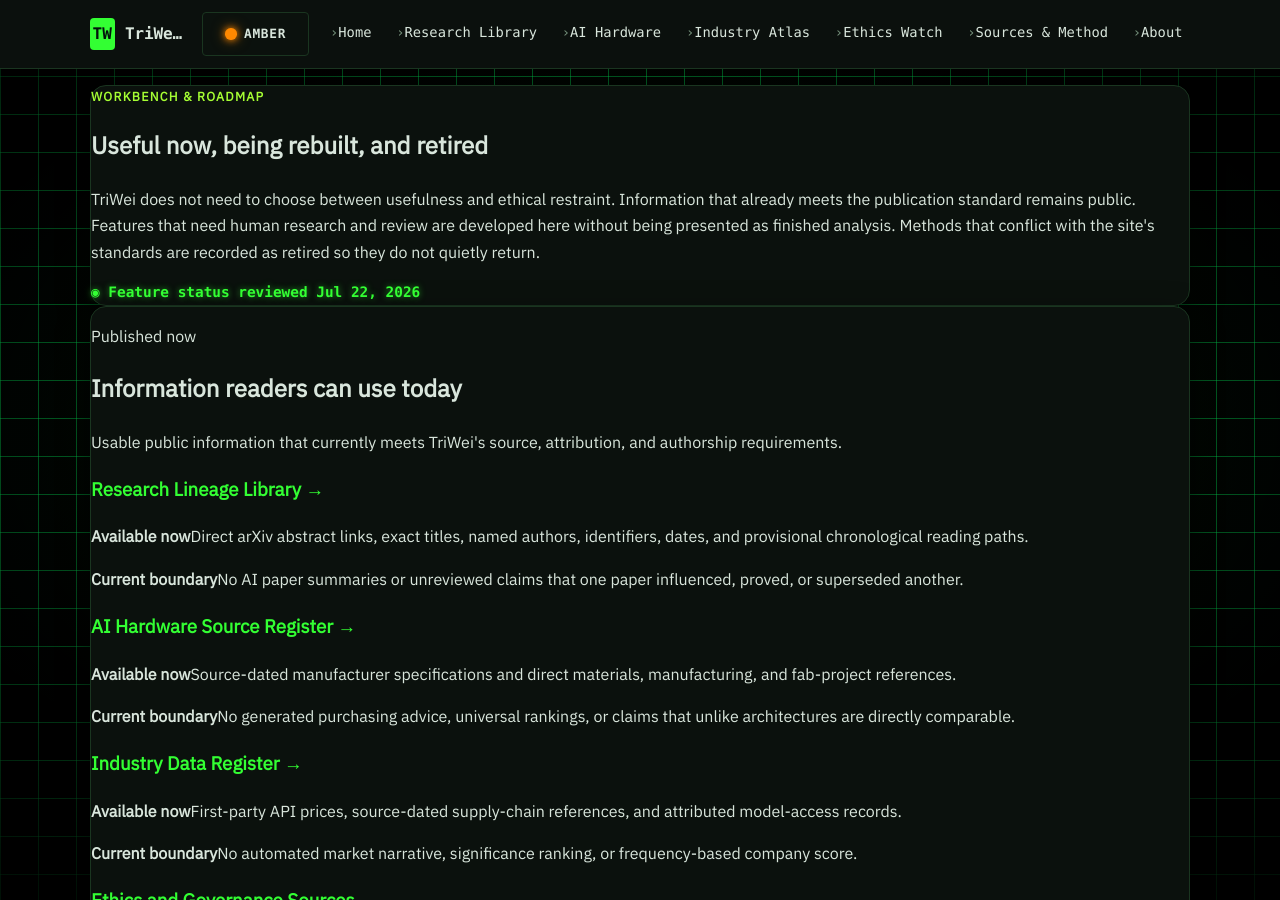
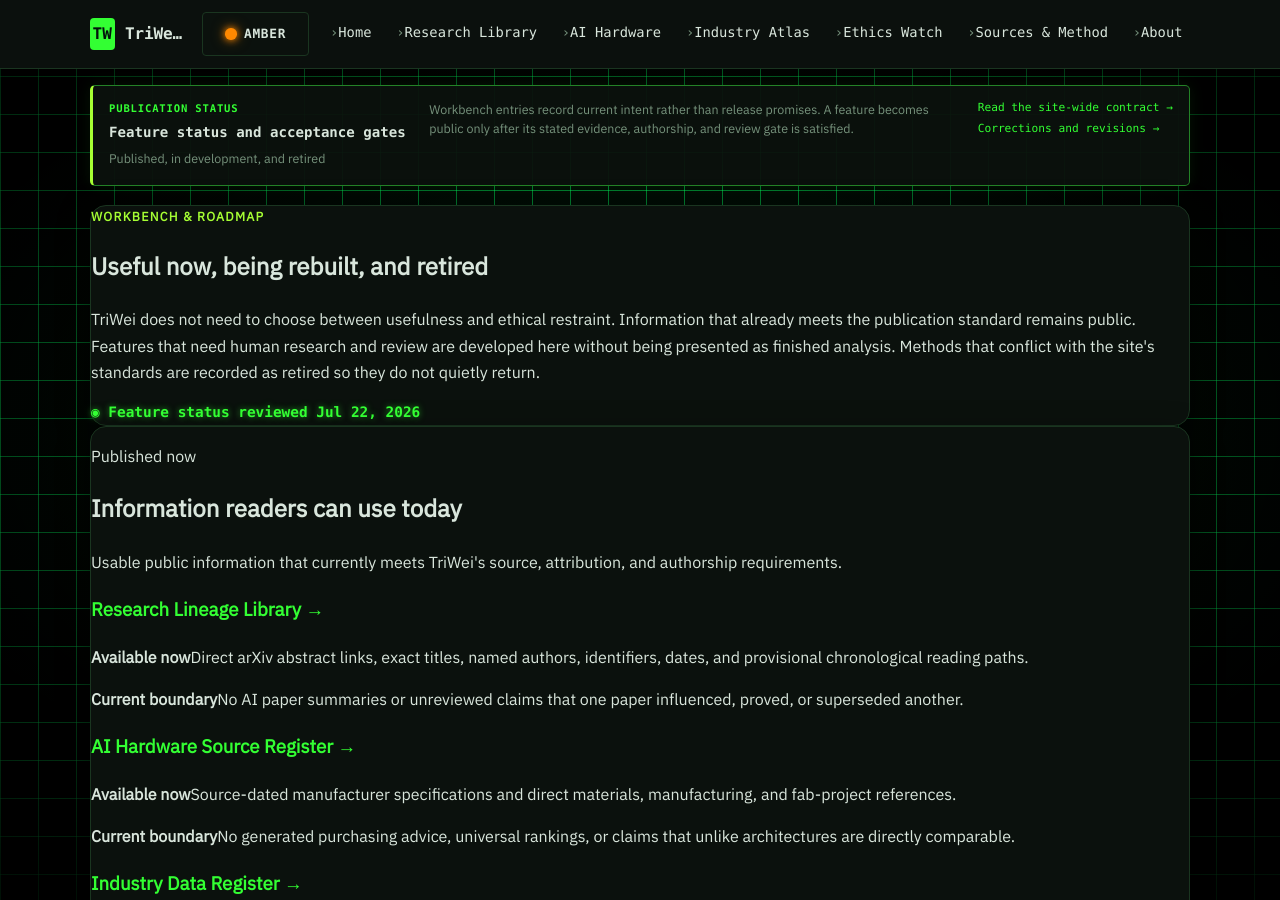
Before and after one commit to Joeyjojoe-jr/triwei-ai-site, a Jekyll site: the page built from workbench.md, in a window 1280 px wide and 900 px high. Built offline with Jekyll 4.4.1, drawn with Linux system fonts in a browser that asks for light colours.

Commit message:
Add workbench publication status

```diff
--- a/_data/publication_policy.json
+++ b/_data/publication_policy.json
@@ -1,5 +1,5 @@
 {
-  "version": "1.0.0",
+  "version": "1.1.0",
   "effective_date": "2026-07-22",
   "contract_url": "/sources/#site-wide-publication-contract",
   "corrections_url": "/corrections/",
@@ -10,24 +10,29 @@
       "notice": "This page describes TriWei's intended practices. It does not claim completeness, neutrality, independent verification, or original reporting."
     },
     "signals": {
-      "label": "Scholarly metadata and provisional reading paths",
-      "mode": "AI-assisted source discovery; direct metadata only",
-      "notice": "The Research Lineage Library publishes verified titles, named authors, dates, identifiers, and direct source links. It does not reproduce abstracts, summarize papers, rank importance, or publish unreviewed influence claims."
+      "label": "Research metadata and reading paths",
+      "mode": "Direct scholarly records",
+      "notice": "The library publishes verified metadata and direct arXiv links. It does not publish AI paper summaries or unreviewed influence claims."
     },
     "hardware": {
-      "label": "Source-dated specification register",
-      "mode": "Data transcription, not advice or benchmarking",
-      "notice": "Displayed values are attributed to cited manufacturers or institutions. Interpretive lessons, purchasing recommendations, and AI-authored explanations are withheld pending human research and review."
+      "label": "Source-dated hardware register",
+      "mode": "Published specifications and direct references",
+      "notice": "Displayed values remain attributed to cited manufacturers or institutions and are not presented as independent benchmarks or purchasing advice."
     },
     "industry": {
-      "label": "External-data and primary-source register",
-      "mode": "Source-dated measurements, not editorial ranking",
-      "notice": "Coverage frequency, AI-authored readouts, and significance rankings are not published. Figures remain attached to their source, reference period, and limitations."
+      "label": "Source-dated industry registers",
+      "mode": "External measurements and primary records",
+      "notice": "Figures remain attached to their source, reference period, and limitations. Coverage frequency is not used as an importance or market-power ranking."
     },
     "ethics": {
-      "label": "Official-source register",
-      "mode": "Public records, not automated ethical judgment",
-      "notice": "Machine tags and feed frequency are not findings of harm, legality, safety, or importance. This page links to original institutional records without adding an AI synopsis."
+      "label": "Ethics and governance sources",
+      "mode": "Direct public records",
+      "notice": "The page links to original institutional records and does not publish automated ethical, legal, harm, safety, or importance judgments."
+    },
+    "workbench": {
+      "label": "Feature status and acceptance gates",
+      "mode": "Published, in development, and retired",
+      "notice": "Workbench entries record current intent rather than release promises. A feature becomes public only after its stated evidence, authorship, and review gate is satisfied."
     },
     "sources": {
       "label": "Publication standard",
@@ -37,7 +42,7 @@
     "corrections": {
       "label": "Corrections and revisions",
       "mode": "Public change record",
-      "notice": "Material errors, attribution changes, link corrections, source updates, and expired records should be logged rather than silently concealed."
+      "notice": "Material errors, attribution changes, link corrections, source updates, expired records, and feature-status changes should be logged rather than silently concealed."
     }
   }
 }
```
